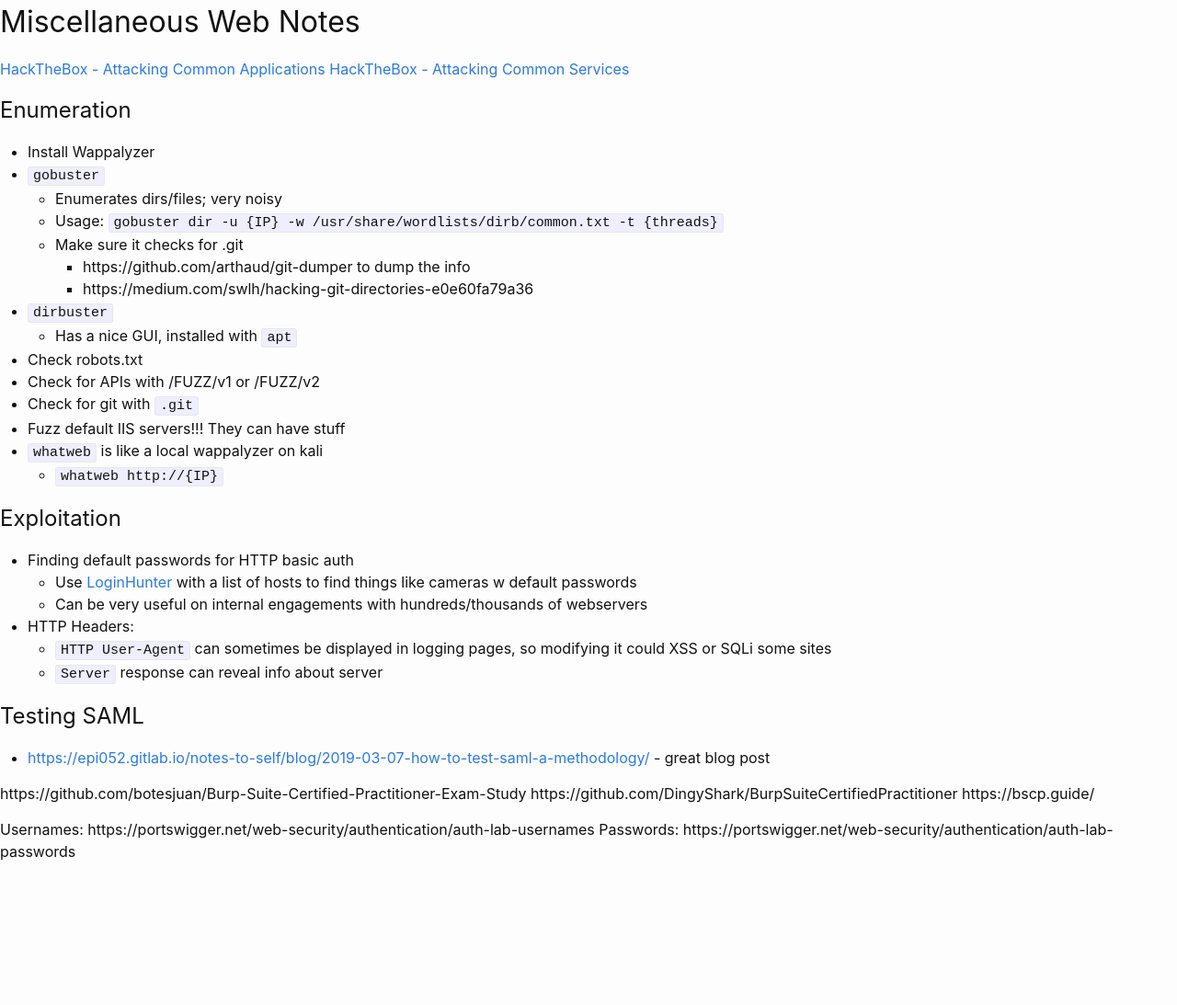
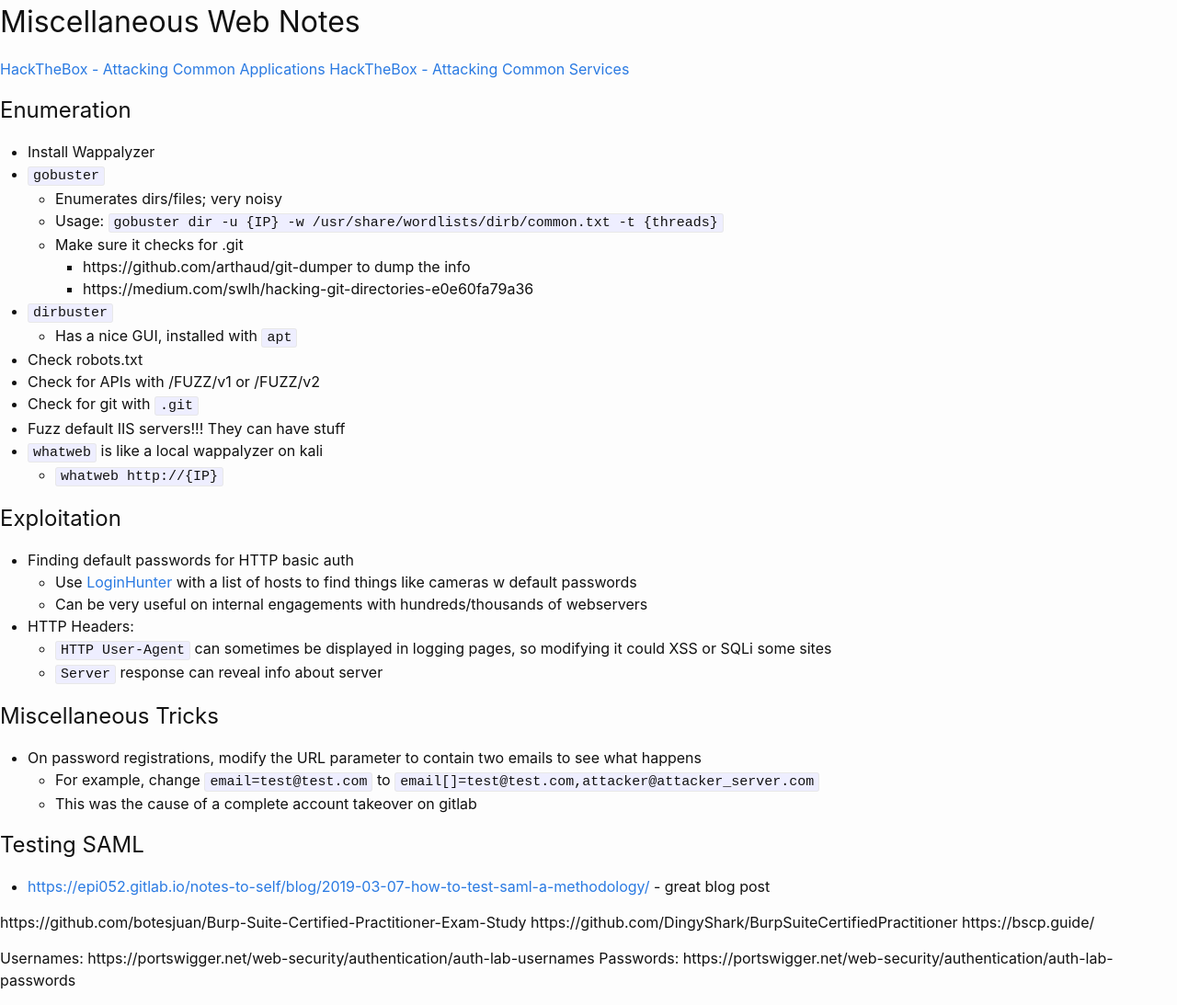
Before and after one commit to KhaelK138/KhaelK138.github.io, a Jekyll site: the page built from webappnotes/miscellaneous.md, in a window 1280 px wide. Shown: the whole page at 92% size. Built offline with Jekyll 4.4.1, drawn with Linux system fonts in a browser that asks for light colours; before the commit the page ends 953 px from its top, so only the background shows below that.

Commit message:
added to miscellaneous web notes

```diff
--- a/webappnotes/miscellaneous.md
+++ b/webappnotes/miscellaneous.md
@@ -32,6 +32,11 @@
 	- `HTTP User-Agent` can sometimes be displayed in logging pages, so modifying it could XSS or SQLi some sites
 	- `Server` response can reveal info about server
 
+## Miscellaneous Tricks
+- On password registrations, modify the URL parameter to contain two emails to see what happens
+  - For example, change `email=test@test.com` to `email[]=test@test.com,attacker@attacker_server.com`
+  - This was the cause of a complete account takeover on gitlab
+
 ## Testing SAML
 - [https://epi052.gitlab.io/notes-to-self/blog/2019-03-07-how-to-test-saml-a-methodology/](https://epi052.gitlab.io/notes-to-self/blog/2019-03-07-how-to-test-saml-a-methodology/) - great blog post
 
```
